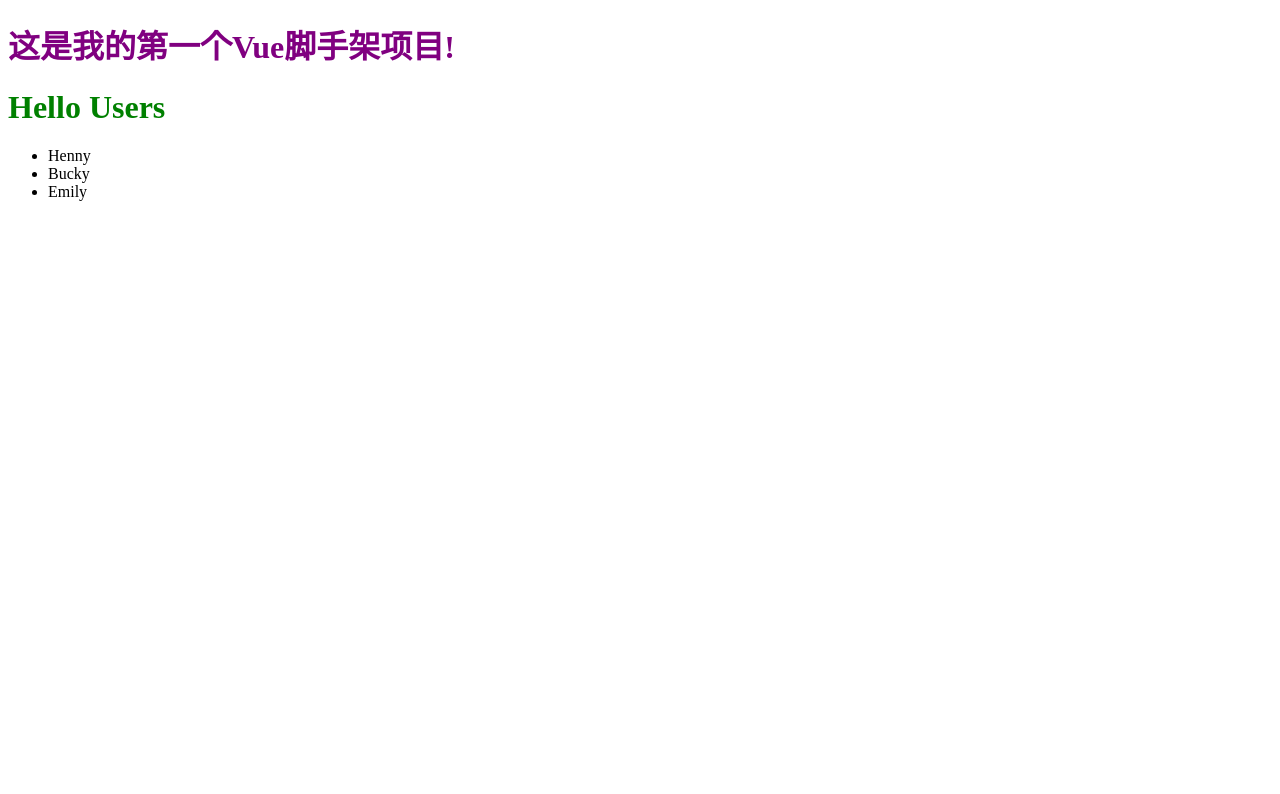
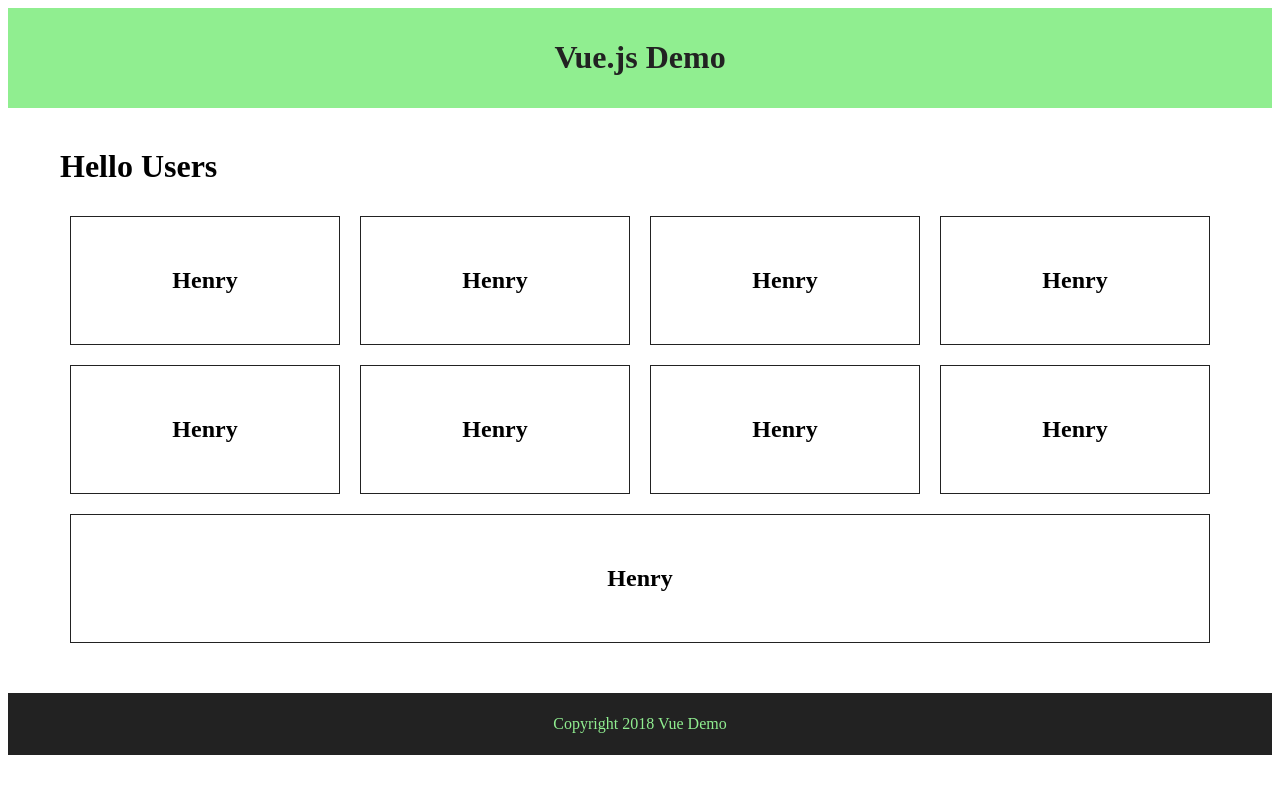
Before and after one commit to 15201348736/VueTest, a Vue app: page / in a window 1280 px wide. Shown: the top 794 px of the page. Built offline with nearby package versions, Linux system fonts and the light colour scheme.

Commit message:
组件嵌套（Demo）

```diff
--- a/src/App.vue
+++ b/src/App.vue
@@ -1,8 +1,9 @@
 <!--1模板：html结构-->
 <template>
   <div id="app">
-    <h1>{{title}}</h1>
+    <app-header></app-header>
     <users></users>
+    <app-footer></app-footer>
   </div>
 </template>
 
@@ -11,6 +12,8 @@
 
 //局部注册组件
 import Users from './components/Users'
+import Header from './components/Header'
+import Footer from './components/Footer'
 
 export default {
   name: 'app',
@@ -20,7 +23,9 @@
     }
   },
   components:{
-    Users
+    "users":Users,
+    "app-header":Header,
+    "app-footer":Footer
   }
 
 }
--- /dev/null
+++ b/src/components/Footer.vue
@@ -0,0 +1,27 @@
+<template>
+  <footer>
+    <p>{{copyright}}</p>
+  </footer>
+</template>
+
+<script>
+export default {
+  name: 'app-footer',
+  data() {
+    return {
+      copyright: "Copyright 2018 Vue Demo"
+    }
+  }
+}
+</script>
+
+<style scoped>
+footer {
+  background: #222;
+  padding: 6px;
+}
+footer p {
+  color: lightgreen;
+  text-align: center;
+}
+</style>
--- /dev/null
+++ b/src/components/Header.vue
@@ -0,0 +1,27 @@
+<template>
+  <header>
+    <h1>{{title}}</h1>
+  </header>
+</template>
+
+<script>
+export default {
+  name: 'app-header',
+  data() {
+    return {
+      title: "Vue.js Demo"
+    }
+  }
+}
+</script>
+
+<style scoped>
+header {
+  background: lightgreen;
+  padding: 10px;
+}
+h1 {
+  color: #222;
+  text-align: center;
+}
+</style>
--- a/src/components/Users.vue
+++ b/src/components/Users.vue
@@ -2,7 +2,11 @@
   <div class="users">
     <h1>Hello Users</h1>
     <ul>
-      <li v-for="user in users">{{user}}</li>
+      <li v-for="user in users"
+          v-on:click="user.show = !user.show">
+        <h2>{{user.name}}</h2>
+        <h3 v-show="user.show">{{user.position}}</h3>
+        </li>
     </ul>
 
   </div>
@@ -13,14 +17,44 @@
   name: 'users',
   data() {
     return {
-      users: ["Henny", "Bucky", "Emily"]
+      users: [
+        {name:"Henry",position:"Web开发",show:false},
+        {name:"Henry",position:"Web开发",show:false},
+        {name:"Henry",position:"Web开发",show:false},
+        {name:"Henry",position:"Web开发",show:false},
+        {name:"Henry",position:"Web开发",show:false},
+        {name:"Henry",position:"Web开发",show:false},
+        {name:"Henry",position:"Web开发",show:false},
+        {name:"Henry",position:"Web开发",show:false},
+        {name:"Henry",position:"Web开发",show:false}
+      ]
     }
   }
 }
 </script>
 
 <style scoped>
-h1{
-    color:green;
+.users{
+  width: 100%;
+  max-width: 1200px;
+  margin: 40px auto;
+  padding: 0 20px;
+  box-sizing: border-box;
+}
+
+ul{
+  display: flex;
+  flex-wrap: wrap;
+  list-style-type: none;
+  padding: 0;
+}
+
+li{
+  flex-grow: 1;
+  flex-basis: 200px;
+  text-align: center;
+  padding: 30px;
+  border: 1px solid #222;
+  margin: 10px;
 }
 </style>
```
